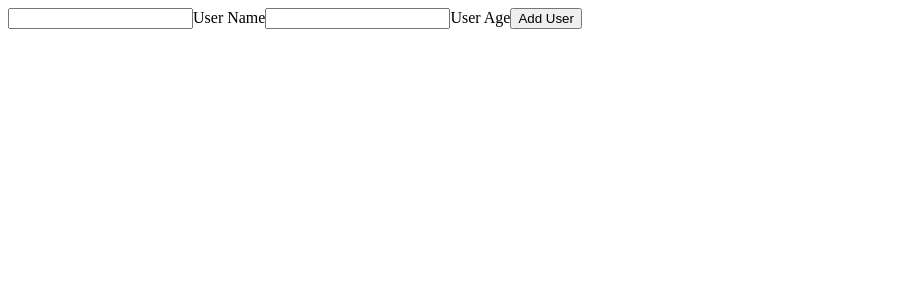
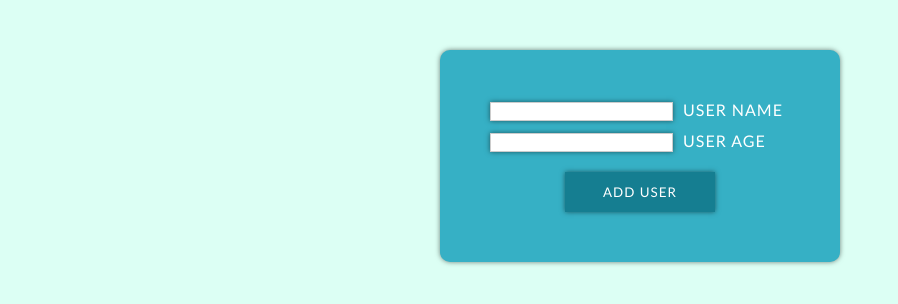
Before and after one commit to JanGolder/User-List-App, a React (Create React App) app: page / in a window 1280 px wide. Shown: the top 304 px of the page, without its empty margins (0-898 px from the left). Built offline with nearby package versions, Linux system fonts and the light colour scheme.

Commit message:
add validation modal and styles

```diff
--- a/src/App.js
+++ b/src/App.js
@@ -16,7 +16,7 @@ function App() {
     } else {
       setIsValid(true);
       setUsersData((prevState) => {
-        return [...prevState, userData];
+        return [...prevState, {id: Math.random(), username: userData.username, age: userData.age}];
       });
     }
   };
@@ -25,12 +25,18 @@ function App() {
     setIsValid(true);
   }
 
-console.log(isValid)
+  const removeSingleUser = (userId)=>{
+    const newUserList = usersData.filter(user=>user.id !== userId);
+    setUsersData(newUserList)
+
+  }
+
+  console.log(usersData)
 
   return (
     <>
       <MainForm onUsersDataHandler={usersDataHandler} />
-      <UsersList usersData={usersData} />
+      <UsersList usersData={usersData} onRemoveUser={removeSingleUser}/>
       {isValid || <ValidationInfo onCloseHandler={closeValidHandler}/>}
     </>
   );
--- a/src/components/MainForm.js
+++ b/src/components/MainForm.js
@@ -1,7 +1,13 @@
 import { useState } from "react";
+import classes from './MainForm.module.css';
 
-const MainForm = ({onUsersDataHandler}) => {
-  const [userData, setUserData] = useState({});
+const initialUserData = {
+  username: "",
+  age: "",
+};
+
+const MainForm = ({ onUsersDataHandler }) => {
+  const [userData, setUserData] = useState(initialUserData);
 
   const handleInputChange = (input, value) => {
     setUserData((prevState) => {
@@ -9,14 +15,16 @@ const MainForm = ({onUsersDataHandler}) => {
     });
   };
 
-const submitHandler =(e)=>{
+  const submitHandler = (e) => {
     e.preventDefault();
-    onUsersDataHandler(userData)
-}
+    onUsersDataHandler(userData);
+    setUserData(initialUserData);
+  };
 
   return (
-    <form onSubmit={submitHandler}>
+    <form className={classes.form} onSubmit={submitHandler}>
       <input
+        value={userData["username"]}
         id="username"
         type="text"
         required
@@ -24,6 +32,7 @@ const submitHandler =(e)=>{
       />
       <label htmlFor="username">User Name</label>
       <input
+        value={userData["age"]}
         id="age"
         type="number"
         required
--- /dev/null
+++ b/src/components/MainForm.module.css
@@ -0,0 +1,42 @@
+form{
+    width: 300px;
+    margin: 50px auto 0;
+    padding: 50px;
+    background-color: #36b0c5;
+    border-radius: 10px;
+    box-shadow: 0 0 5px 0px rgba(0, 0, 0, 0.5);
+    font-family: 'Gill Sans', 'Gill Sans MT', Calibri, 'Trebuchet MS', sans-serif;
+}
+
+form input {
+    margin-bottom: 10px;
+    margin-right: 10px;
+    box-shadow: 0 0 5px 0px rgba(0, 0, 0, 0.5);
+    border: 1px solid #ccc;
+}
+
+form label {
+    color: #fff;
+    text-transform: uppercase;
+    letter-spacing: 1px;
+}
+
+form button {
+    display: block;
+    margin: 10px auto 0;
+    width: 150px;
+    height: 40px;
+    background-color: #157e91;
+    color: #fff;
+    letter-spacing: 1px;
+    border: none;
+    cursor: pointer;
+    box-shadow: 0 0 5px 0px rgba(0, 0, 0, 0.5);
+    font-family: 'Gill Sans', 'Gill Sans MT', Calibri, 'Trebuchet MS', sans-serif;
+    text-transform: uppercase;
+    transition: .3s;
+}
+form button:hover{
+    background-color: #168ba0;
+    box-shadow: 0 0 5px 0px rgba(0, 0, 0, 1);
+}
--- a/src/components/SingleUser.js
+++ b/src/components/SingleUser.js
@@ -1,7 +1,11 @@
-const SingleUser = ({userData})=>{
+const SingleUser = ({userData,removeSingleUser})=>{
+
+    const removeHandler=()=>{
+        removeSingleUser(userData.id)
+    }
 
     return (
-        <li>
+        <li onClick={removeHandler}>
             <p>{`${userData.username} (${userData.age} years old)`}</p>
         </li>
     )
--- /dev/null
+++ b/src/components/UserList.module.css
@@ -0,0 +1,21 @@
+.userslist{
+    margin: 50px auto;
+    list-style: none;
+    padding: 0;
+}
+
+.userslist li{
+    display: flex;
+    justify-content: center;
+    align-items: center;
+    width: 400px;
+    height: 50px;
+    margin: 0 auto;
+    color: #fff;
+    background-color: #36B0C5;
+    box-shadow: 0 0 5px 0px rgba(0, 0, 0, 0.5);
+    border-radius: 10px;
+    cursor: pointer;
+    font-family: 'Gill Sans', 'Gill Sans MT', Calibri, 'Trebuchet MS', sans-serif;
+    margin-bottom: 10px;
+}
--- a/src/components/UsersList.js
+++ b/src/components/UsersList.js
@@ -1,10 +1,11 @@
 import SingleUser from "./SingleUser";
+import classes from './UserList.module.css';
 
-const UsersList = ({ usersData }) => {
+const UsersList = ({ usersData,onRemoveUser }) => {
   return (
-    <ul>
+    <ul className={classes.userslist}>
       {usersData.map((userData) => (
-        <SingleUser key={Math.random()} userData={userData} />
+        <SingleUser key={Math.random()} userData={userData} removeSingleUser={onRemoveUser}/>
       ))}
     </ul>
   );
--- a/src/components/ValidationInfo.js
+++ b/src/components/ValidationInfo.js
@@ -1,9 +1,11 @@
+import classes from './ValidationInfo.module.css';
+
 const ValidationInfo = ({onCloseHandler})=>{
 
     return (
-        <div>
-            <div></div>
-            <div>
+        <div onClick={onCloseHandler} className={classes['module-wrap']}>
+            <div className={classes.backdrop}></div>
+            <div className={classes.module}>
                 <p>Username is too short or you are too young to subscribe.</p>
                 <button onClick={onCloseHandler}>Close</button>
             </div>
--- /dev/null
+++ b/src/components/ValidationInfo.module.css
@@ -0,0 +1,56 @@
+.module-wrap {
+  position: relative;
+}
+.backdrop {
+  position: fixed;
+  top: 0;
+  left: 0;
+  width: 100%;
+  height: 100vh;
+  background-color: rgba(0, 0, 0, 0.7);
+}
+
+.module {
+  position: absolute;
+  top: 50%;
+  left: 50%;
+  transform: translate(-50%, -50%);
+  width: 500px;
+  height: 150px;
+  background-color: #328a7b;
+  font-family: "Gill Sans", "Gill Sans MT", Calibri, "Trebuchet MS", sans-serif;
+  border-radius: 10px;
+  display: flex;
+  flex-wrap: wrap;
+  justify-content: center;
+  align-content: center;
+  box-shadow: 0 0 5px 0px rgba(0, 0, 0, .3);
+}
+
+.module p {
+  width: 100%;
+  text-align: center;
+  color: #fff;
+  letter-spacing: 1px;
+}
+
+.module button {
+  display: block;
+  margin: 10px auto 0;
+  width: 100px;
+  height: 40px;
+  background-color: #157e91;
+  color: #fff;
+  letter-spacing: 1px;
+  border: none;
+  cursor: pointer;
+  box-shadow: 0 0 5px 0px rgba(0, 0, 0, 0.3);
+  font-family: "Gill Sans", "Gill Sans MT", Calibri, "Trebuchet MS", sans-serif;
+  text-transform: uppercase;
+  transition: 0.3s;
+
+}
+.module button:hover {
+  background-color: #168ba0;
+  box-shadow: 0 0 5px 0px rgba(0, 0, 0, .35);
+}
--- a/src/index.css
+++ b/src/index.css
@@ -0,0 +1,3 @@
+body{
+    background-color:#dcfff4;
+}
```
